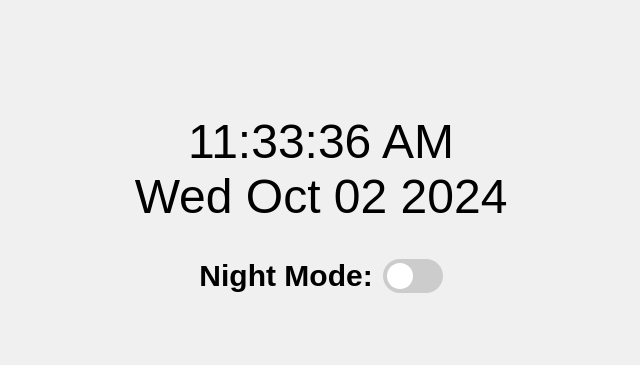
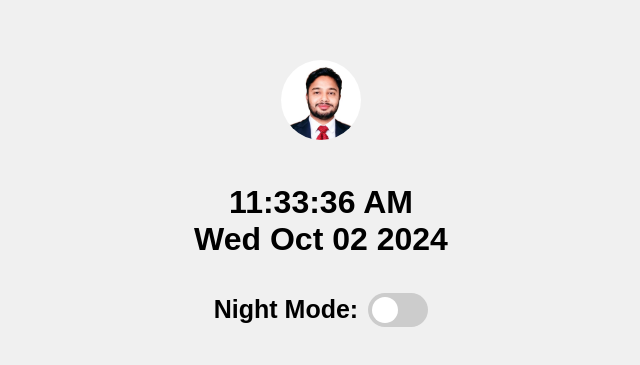
Before and after one commit to sojonmiacse/clock, a plain HTML site: page index.html in a window 1280 px wide. Shown: the part 207-572 px from the top of the page, without its empty margins (319-959 px from the left). Drawn offline with Linux system fonts and the light colour scheme.

Commit message:
Add picture

```diff
--- a/index.html
+++ b/index.html
@@ -9,9 +9,8 @@
 </head>
 
 <body>
-
-     <div id="container">
      <div class="clock-container">
+          <img src="sojon.jpg" alt="">
           <!-- Digital Time and Date Display -->
           <div class="digital-time">
                <span id="time-display"></span>
@@ -29,7 +28,6 @@
                <span class="slider"></span>
           </label>
      </div>
-     </div>
 
      <audio id="chime-sound" src="clock.mp3"></audio>
 
--- a/styles.css
+++ b/styles.css
@@ -6,23 +6,24 @@
 
 body {
      font-family: Arial, sans-serif;
-     background-color: #f0f0f0;
-     transition: background-color 0.5s ease;
-}
-
-#container{
+     text-align: center;
      height: 100vh;
      display: flex;
      justify-content: center;
      align-items: center;
      flex-direction: column;
+     background-color: #f0f0f0;
+     transition: background-color 0.5s ease;
 }
-.clock-container {
-     text-align: center;
+.clock-container img{
+     width: 80px;
+     height: 80px;
+     border-radius: 50px;
+     margin-bottom: 20px;
 }
-
 .digital-time {
-     font-size: 3rem;
+     font-size: 2rem;
+     font-weight: bold;
      margin: 20px;
 }
 
@@ -32,8 +33,10 @@ body {
      align-items: center;
      gap: 10px;
 }
-.backlight-toggle label{
-     font-size: 30px;
+
+.backlight-toggle label,
+h1 {
+     font-size: 25px;
      font-weight: bold;
 }
 
```
Also changed, not shown: sojon.jpg (added). Lines whose indentation alone changed are shown as unchanged.
